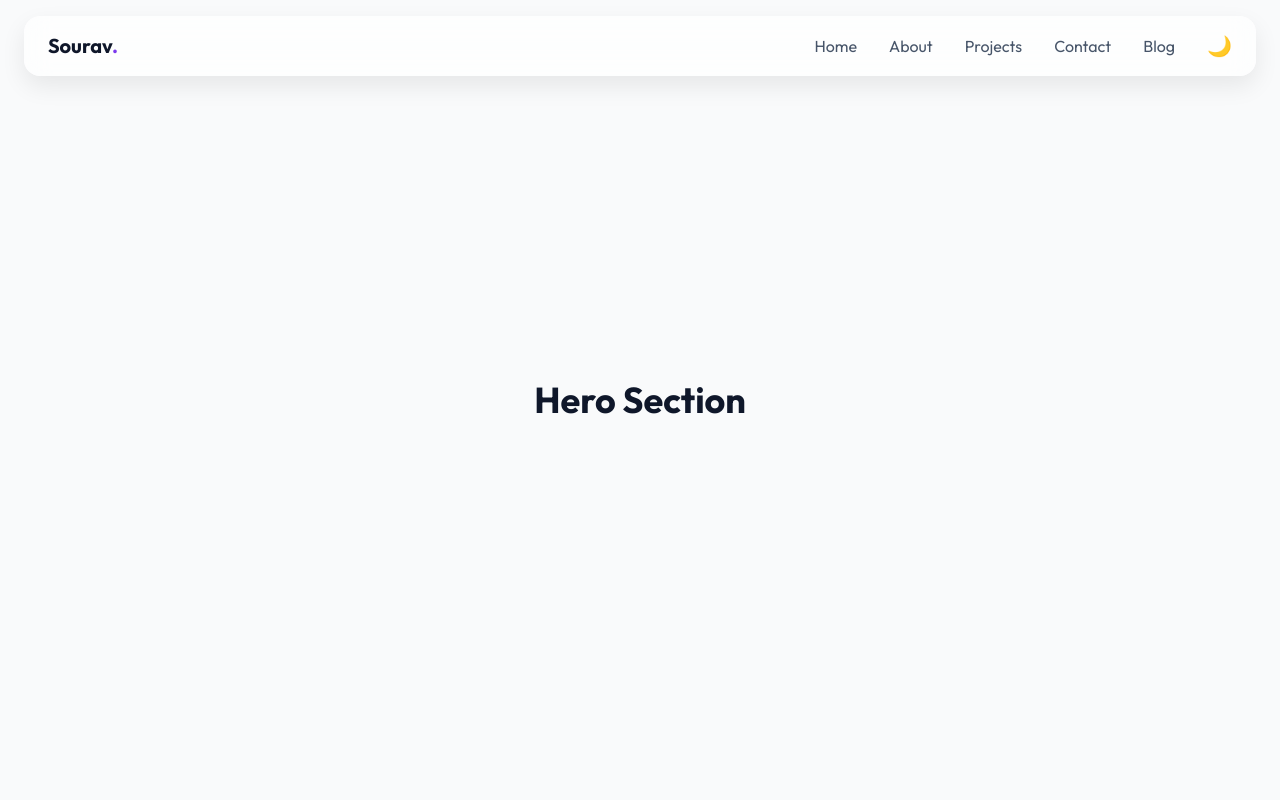
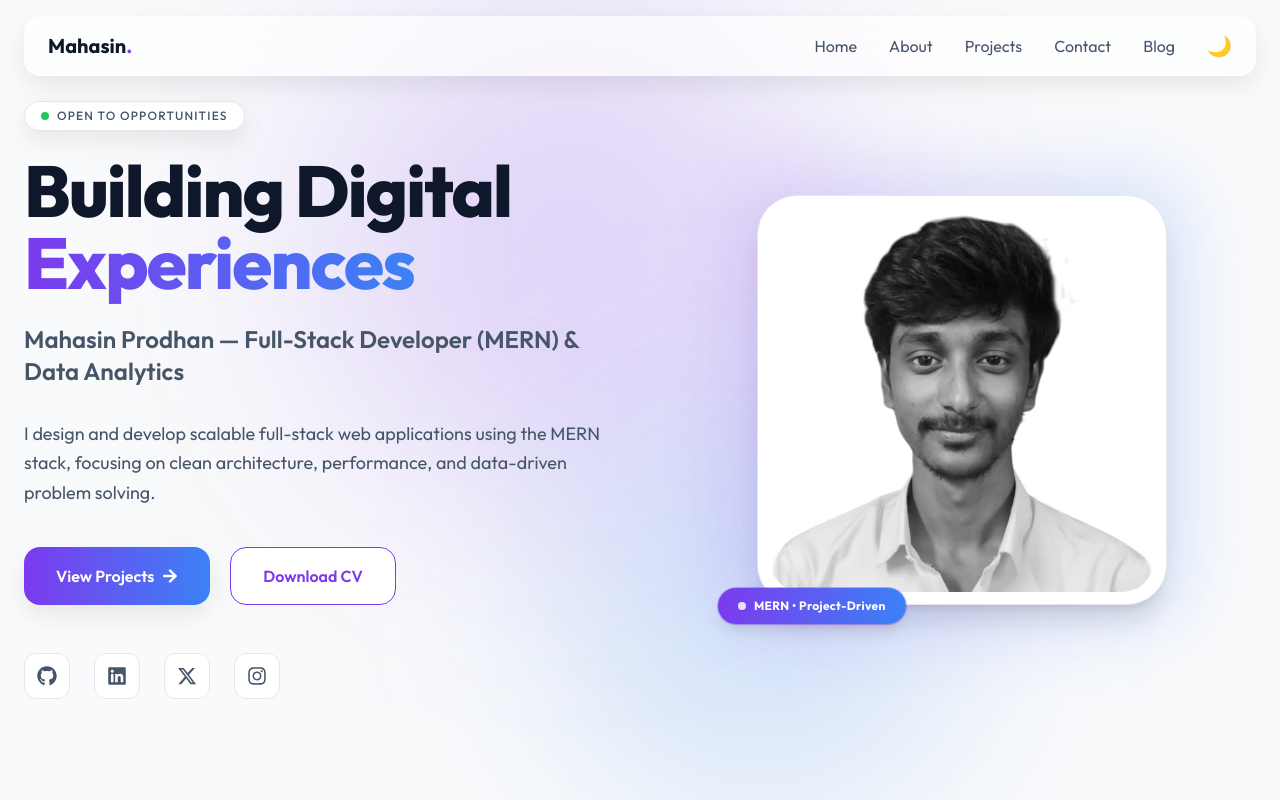
Before and after one commit to MahasinProdhan/Portfolio, a React app in the folder frontend/: page / in a window 1280 px wide. Shown: the top 800 px of the page. Built offline with nearby package versions, Linux system fonts and the light colour scheme; the HTML template or start-up script is replaced by a standard one.

Commit message:
Hero Section Created

```diff
--- a/frontend/src/components/Navbar.jsx
+++ b/frontend/src/components/Navbar.jsx
@@ -27,7 +27,7 @@ const Navbar = () => {
           <div className="flex items-center justify-between px-6 py-4">
             {/* Logo / Name */}
             <Link to="/" className="text-xl font-bold text-textPrimary">
-              Sourav<span className="text-primary">.</span>
+              Mahasin<span className="text-primary">.</span>
             </Link>
 
             {/* Desktop Menu */}
--- a/frontend/src/sections/Hero.jsx
+++ b/frontend/src/sections/Hero.jsx
@@ -1,10 +1,140 @@
+import {
+  FaGithub,
+  FaLinkedin,
+  FaInstagram,
+  FaArrowRight,
+} from "react-icons/fa";
+import { FaXTwitter } from "react-icons/fa6";
+import profileImg from "../assets/images/mahasindp.jpeg";
+
 const Hero = () => {
   return (
     <section
       id="home"
-      className="min-h-screen flex items-center justify-center"
+      className="relative min-h-screen flex items-center justify-center overflow-hidden bg-bg py-20"
     >
-      <h1 className="text-4xl font-bold">Hero Section</h1>
+      {/* Soft Background Gradients */}
+      <div className="absolute top-0 left-1/4 w-[500px] h-[500px] bg-primary/20 blur-[120px] rounded-full" />
+      <div className="absolute bottom-0 right-1/4 w-[400px] h-[400px] bg-secondary/20 blur-[100px] rounded-full" />
+
+      <div className="relative max-w-7xl mx-auto px-6 grid lg:grid-cols-2 gap-14 items-center">
+        {/* LEFT CONTENT */}
+        <div className="order-2 lg:order-1 text-center lg:text-left">
+          {/* Status Badge */}
+          <div className="inline-flex items-center gap-2 px-4 py-1.5 rounded-full bg-white border border-border mb-6 shadow-soft">
+            <span className="relative flex h-2 w-2">
+              <span className="animate-ping absolute inline-flex h-full w-full rounded-full bg-green-400 opacity-60"></span>
+              <span className="relative inline-flex rounded-full h-2 w-2 bg-green-500"></span>
+            </span>
+            <span className="text-xs font-medium text-textSecondary uppercase tracking-widest">
+              Open to opportunities
+            </span>
+          </div>
+
+          <h1 className="text-5xl md:text-7xl font-extrabold tracking-tight text-textPrimary leading-[1.1]">
+            Building Digital <br />
+            <span className="bg-primary-gradient bg-clip-text text-transparent">
+              Experiences
+            </span>
+          </h1>
+
+          <h2 className="mt-6 text-xl md:text-2xl font-semibold text-textSecondary">
+            Mahasin Prodhan — Full-Stack Developer (MERN) & Data Analytics
+          </h2>
+
+          <p className="mt-8 text-lg text-textSecondary max-w-2xl leading-relaxed mx-auto lg:mx-0">
+            I design and develop scalable full-stack web applications using the
+            MERN stack, focusing on clean architecture, performance, and
+            data-driven problem solving.
+          </p>
+
+          {/* CTA Buttons */}
+          <div className="mt-10 flex flex-wrap justify-center lg:justify-start gap-5">
+            <a
+              href="#projects"
+              className="group flex items-center gap-2 px-8 py-4 rounded-2xl
+                         text-white font-semibold bg-primary-gradient
+                         shadow-soft hover:shadow-xl
+                         transition-all duration-300 hover:-translate-y-1"
+            >
+              View Projects
+              <FaArrowRight className="group-hover:translate-x-1 transition-transform" />
+            </a>
+
+            <a
+              href="/Mahasin_Prodhan_CV.pdf"
+              target="_blank"
+              rel="noopener noreferrer"
+              className="px-8 py-4 rounded-2xl border border-primary
+                         text-primary font-semibold bg-white
+                         hover:bg-primary hover:text-white
+                         transition-all duration-300"
+            >
+              Download CV
+            </a>
+          </div>
+
+          {/* Social Icons */}
+          <div className="mt-12 flex items-center justify-center lg:justify-start gap-6">
+            {[
+              { icon: <FaGithub />, link: "https://github.com/yourusername" },
+              {
+                icon: <FaLinkedin />,
+                link: "https://linkedin.com/in/yourusername",
+              },
+              { icon: <FaXTwitter />, link: "https://x.com/MahasinProdhan1" },
+              {
+                icon: <FaInstagram />,
+                link: "https://www.instagram.com/mahasin_prodhan",
+              },
+            ].map((social, idx) => (
+              <a
+                key={idx}
+                href={social.link}
+                target="_blank"
+                rel="noopener noreferrer"
+                className="p-3 rounded-xl bg-white border border-border text-textSecondary
+                           hover:text-primary hover:border-primary/40
+                           transition-all duration-300"
+              >
+                <span className="text-xl">{social.icon}</span>
+              </a>
+            ))}
+          </div>
+        </div>
+
+        {/* RIGHT IMAGE */}
+        <div className="order-1 lg:order-2 flex justify-center">
+          <div className="relative group">
+            {/* Glow Frame */}
+            <div className="absolute -inset-4 bg-primary-gradient rounded-[2.5rem] opacity-20 blur-2xl group-hover:opacity-35 transition-opacity duration-500" />
+
+            <div className="relative p-3 bg-white backdrop-blur-xl border border-border rounded-[2.5rem] shadow-xl">
+              <img
+                src={profileImg}
+                alt="Mahasin Prodhan"
+                className="w-64 h-64 md:w-96 md:h-96 object-cover rounded-[2rem]
+                           grayscale hover:grayscale-0 transition-all duration-700"
+              />
+
+              {/* 🔥 Eye-catching MERN Badge (Option 1) */}
+              <div
+                className="absolute -bottom-5 -left-5 md:-left-10
+                           flex items-center gap-2
+                           px-5 py-2.5
+                           rounded-full
+                           bg-primary-gradient
+                           text-white text-xs font-bold tracking-wide
+                           shadow-lg
+                           ring-1 ring-primary/40"
+              >
+                <span className="w-2 h-2 rounded-full bg-white animate-pulse"></span>
+                MERN • Project-Driven
+              </div>
+            </div>
+          </div>
+        </div>
+      </div>
     </section>
   );
 };
```
Also changed, not shown: frontend/src/assets/images/mahasindp.jpeg (added), 1 other file (tests, documents, lock files or other folders).
